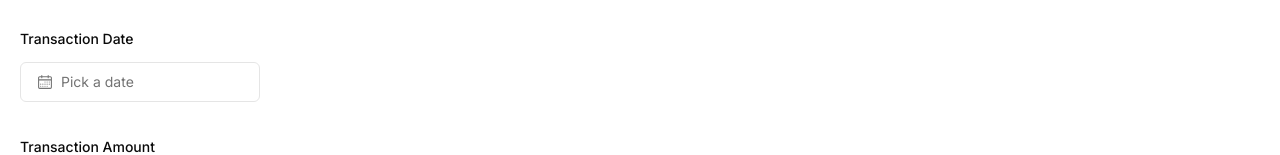
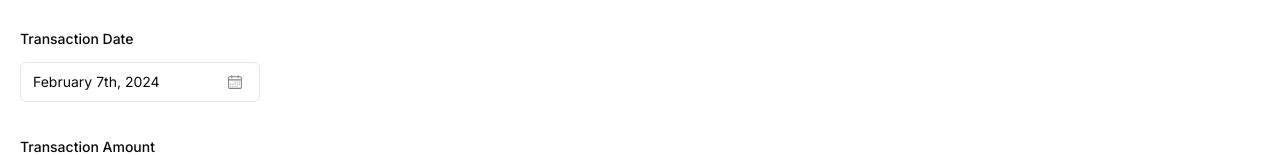
Before and after one commit to hack4impact-calpoly/ecologistics-portal, a Next.js app: page /reimbursements in a window 1280 px wide. Shown: the part 268-423 px from the top of the page. Built offline with nearby package versions, Linux system fonts and the light colour scheme.

Commit message:
feat: fixed reimbursement form

```diff
--- a/src/app/reimbursements/page.tsx
+++ b/src/app/reimbursements/page.tsx
@@ -12,9 +12,17 @@
   FormLabel,
 } from "@/components/ui/form";
 import { Input } from "@/components/ui/input";
-import { DatePicker } from "@/components/ui/date-picker";
 import { Button } from "@/components/ui/button";
 import { useForm } from "react-hook-form";
+import {
+  Popover,
+  PopoverContent,
+  PopoverTrigger,
+} from "@/components/ui/popover";
+import { format } from "date-fns";
+import { cn } from "@/lib/utils";
+import { CalendarIcon } from "@radix-ui/react-icons";
+import { Calendar } from "@/components/ui/calendar";
 
 const formSchema = z.object({
   name: z.string().min(1).max(50),
@@ -86,7 +94,37 @@
             <FormItem>
               <FormLabel className="block mb-2"> Transaction Date </FormLabel>
               <FormControl>
-                <DatePicker {...field} />
+                <Popover>
+                  <PopoverTrigger asChild>
+                    <FormControl>
+                      <Button
+                        variant={"outline"}
+                        className={cn(
+                          "w-[240px] pl-3 text-left font-normal",
+                          !field.value && "text-muted-foreground",
+                        )}
+                      >
+                        {field.value ? (
+                          format(field.value, "PPP")
+                        ) : (
+                          <span>Pick a date</span>
+                        )}
+                        <CalendarIcon className="ml-auto h-4 w-4 opacity-50" />
+                      </Button>
+                    </FormControl>
+                  </PopoverTrigger>
+                  <PopoverContent className="w-auto p-0" align="start">
+                    <Calendar
+                      mode="single"
+                      selected={field.value}
+                      onSelect={field.onChange}
+                      disabled={(date) =>
+                        date > new Date() || date < new Date("1900-01-01")
+                      }
+                      initialFocus
+                    />
+                  </PopoverContent>
+                </Popover>
               </FormControl>
             </FormItem>
           )}
--- a/src/components/ui/date-picker.tsx
+++ /dev/null
@@ -1,43 +0,0 @@
-"use client";
-
-import * as React from "react";
-import { CalendarIcon } from "@radix-ui/react-icons";
-import { format } from "date-fns";
-
-import { cn } from "@/lib/utils";
-import { Button } from "@/components/ui/button";
-import { Calendar } from "@/components/ui/calendar";
-import {
-  Popover,
-  PopoverContent,
-  PopoverTrigger,
-} from "@/components/ui/popover";
-
-export function DatePicker() {
-  const [date, setDate] = React.useState<Date>();
-
-  return (
-    <Popover>
-      <PopoverTrigger asChild>
-        <Button
-          variant={"outline"}
-          className={cn(
-            "w-[240px] justify-start text-left font-normal",
-            !date && "text-muted-foreground",
-          )}
-        >
-          <CalendarIcon className="mr-2 h-4 w-4" />
-          {date ? format(date, "PPP") : <span>Pick a date</span>}
-        </Button>
-      </PopoverTrigger>
-      <PopoverContent className="w-auto p-0" align="start">
-        <Calendar
-          mode="single"
-          selected={date}
-          onSelect={setDate}
-          initialFocus
-        />
-      </PopoverContent>
-    </Popover>
-  );
-}
```
